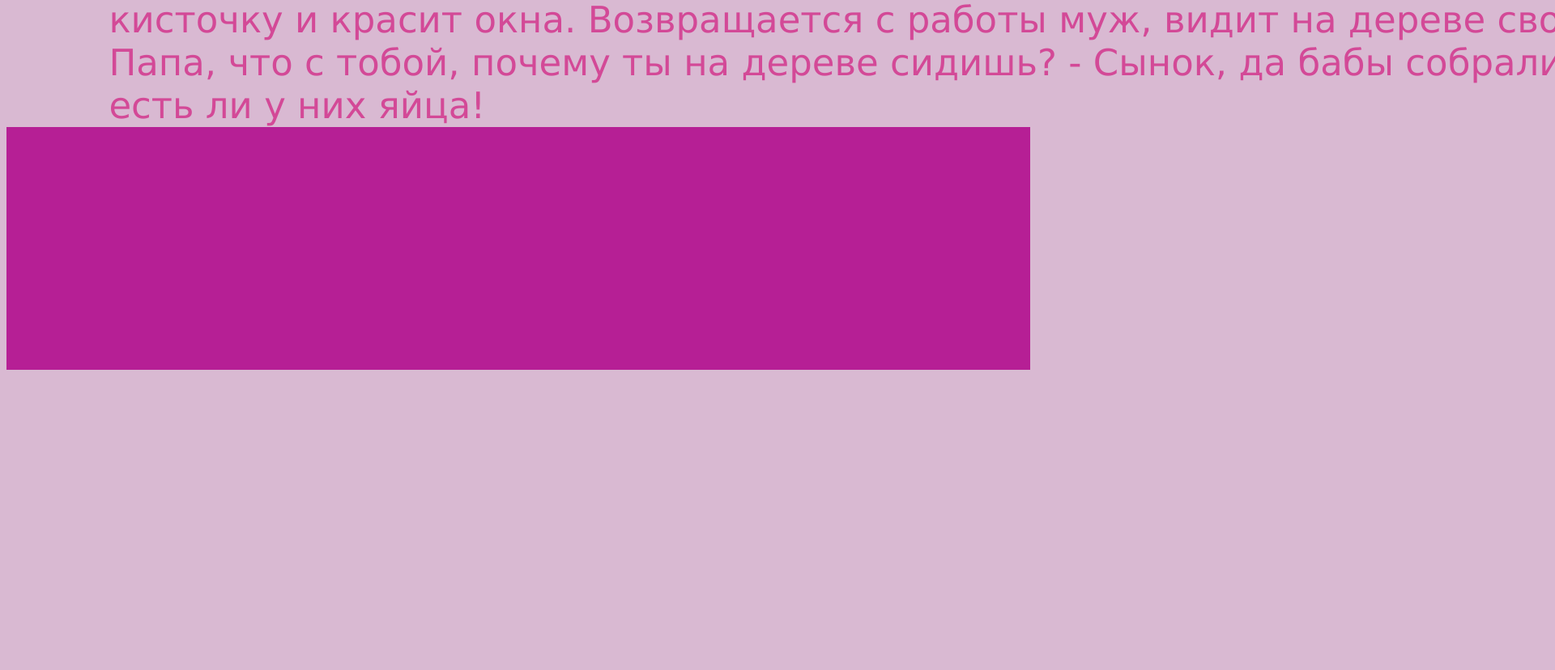
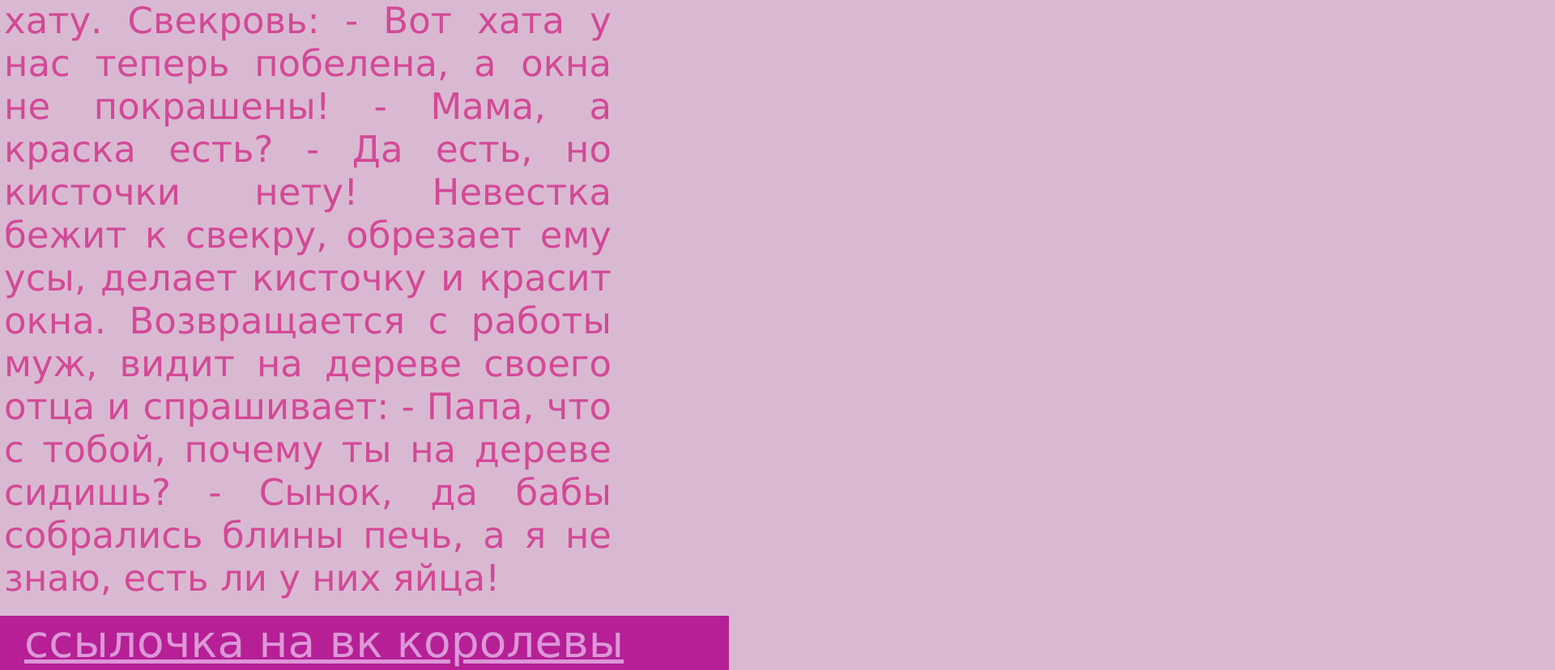
Before and after one commit to sone4ka2004/dlya-dashenki, a plain HTML site: page index.html in a window 1280 px wide. Shown: the part 1439-2267 px from the top of the page at 81% size, 1920 px wide, since content can reach past the window. Before the commit the page ends 1904 px from the top, so only its background shows below. Drawn offline with Linux system fonts and the light colour scheme.

Commit message:
Add files via upload

```diff
--- a/css/styles.css
+++ b/css/styles.css
@@ -1,6 +1,7 @@
 body {
     background-color: rgb(217, 185, 210);
     font-family: 'verdana', cursive;
+    margin: 0;
 }
 
 h3 {
@@ -17,15 +18,16 @@ p {
     color: rgb(211, 73, 151);
     font-family: courier;
     font-size: 160%;
-    margin: 0px 10%;
+    margin: 0px 5px;
     margin-top: 50px;
     font-size: 45px;
     font-family: verdana;
-    width: 200%
+    width: 750px;
+    text-align: justify;
 }
 
 .container_slider_css {
-    margin: 10% auto;
+    margin: 0px auto;
     width: 800px;
     height: 800px;
     overflow: hidden;
@@ -37,9 +39,9 @@ p {
     animation: round 12s infinite;
     opacity: 0;
     width: 90%;
-    margin-left: 40px;
+    margin-left: 30px;
     margin-top: 20px;
-    margin-right: 10px;
+    margin-right: 0px;
     text-align: center;
 }
 
@@ -111,5 +113,6 @@ img:nth-child(14) {
 .podval {
     background-color: rgb(182, 31, 149);
     height: 300px;
-    width: 100%;
+    width: 900px;
+    margin-top: 20px;
 }
--- a/index.html
+++ b/index.html
@@ -35,7 +35,9 @@
     <p>Свекровь говорит невестке: - Живем мы хорошо, не ругаемся, все у нас есть, вот только хата не побелена! - Мама, а краска есть? - Краска есть, да щетки нету! Невестка бежит к свекру, обрезает ему бороду, делает щетку и белит хату. Свекровь: - Вот хата
         у нас теперь побелена, а окна не покрашены! - Мама, а краска есть? - Да есть, но кисточки нету! Невестка бежит к свекру, обрезает ему усы, делает кисточку и красит окна. Возвращается с работы муж, видит на дереве своего отца и спрашивает: - Папа,
         что с тобой, почему ты на дереве сидишь? - Сынок, да бабы собрались блины печь, а я не знаю, есть ли у них яйца!</p>
-    <div class="podval"></div>
+    <div class="podval">
+        <a style="font-size: 55px; margin-left: 30px; color:rgb(220, 151, 216)" href="https://vk.com/soydaru">ссылочка на вк королевы</a>
+    </div>
 </body>
 
 </html>
```
